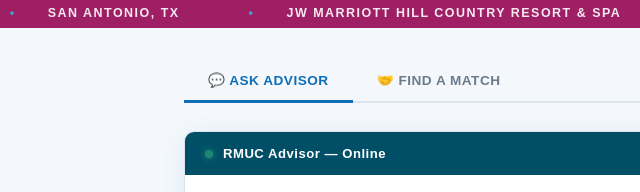
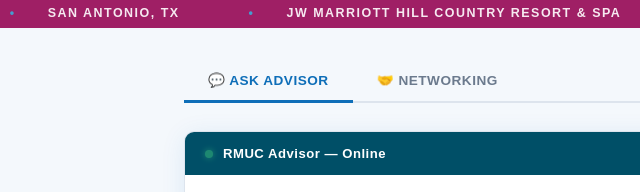
Before and after one commit to corncob567/RMUC_Advisor, a website: page docs/index.html in a window 1280 px wide. Shown: the part 572-764 px from the top of the page, 0-640 px from the left. Drawn offline with Linux system fonts and the light colour scheme.

Commit message:
networking

```diff
--- a/docs/index.html
+++ b/docs/index.html
@@ -55,7 +55,7 @@
   <!-- Tabs -->
   <div class="tabs">
     <button class="tab-btn active" data-tab="chat">💬 Ask Advisor</button>
-    <button class="tab-btn"        data-tab="match">🤝 Find a Match</button>
+    <button class="tab-btn"        data-tab="match">🤝 Networking</button>
   </div>
 
   <!-- ── Tab 1: Chat ── -->
@@ -91,7 +91,7 @@
   <div class="tab-panel" id="tab-match">
 
     <div class="match-form" id="match-form">
-      <h3>🤝 Attendee Matching</h3>
+      <h3>🤝 Networking</h3>
       <p style="font-size:0.88rem; color:var(--rm-gray); margin-bottom:1.25rem;">
         Tell RMUC Advisor about yourself, and it will find your ideal networking opportunities!
       </p>
```
